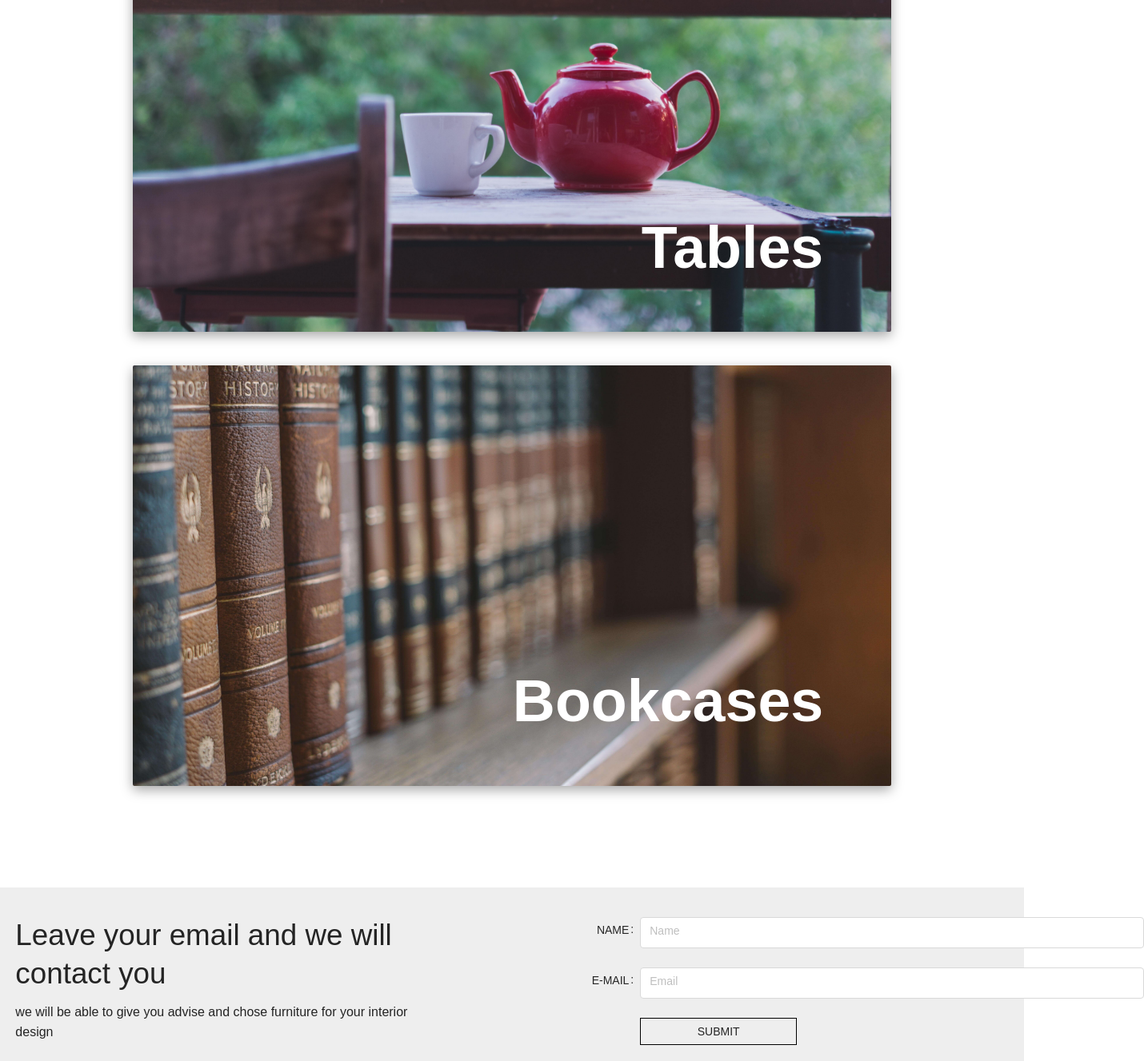
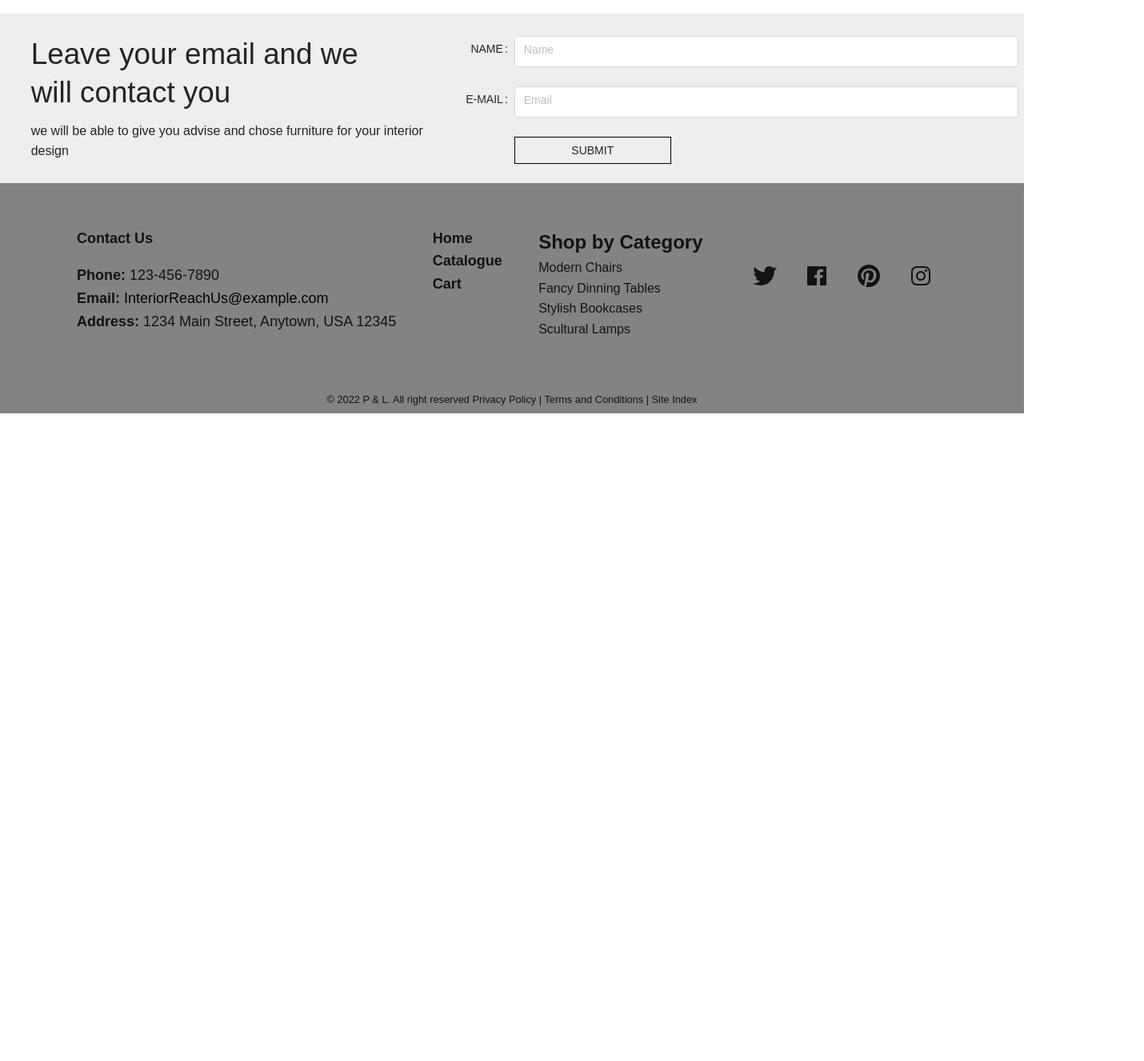
Before and after one commit to nat-laz/e-commerce-react-app, a React (Create React App) app: page /cataloge in a window 1280 px wide. Shown: the part 1470-2797 px from the top of the page at 80% size, 1430 px wide, since content can reach past the window. After the commit the page ends 1987 px from the top, so only its background shows below. Built offline with nearby package versions, Linux system fonts and the light colour scheme.

Commit message:
fixed ContactUS/fixed Catalogue height

```diff
--- a/src/pages/Cataloge.js
+++ b/src/pages/Cataloge.js
@@ -14,6 +14,14 @@ const Cataloge = () => {
         </Link>
       </div>
       <div className="cataloge-img ti">
+        <Link to={`/tables`}>
+          <div class="tag to">Tables</div>
+        </Link>
+        <Link to={"/tables"}>
+          <img src={require("../assets/cataloge/t.jpg")} alt="" />
+        </Link>
+      </div>
+      <div className="cataloge-img ti">
         <Link to={`/lamps`}>
           <div class="tag to">Lamps</div>
         </Link>
@@ -21,14 +29,7 @@ const Cataloge = () => {
           <img src={require("../assets/cataloge/lamp.jpg")} alt="" />
         </Link>
       </div>
-      <div className="cataloge-img ti">
-        <Link to={`/tables`}>
-          <div class="tag to">Tables</div>
-        </Link>
-        <Link to={"/tables"}>
-          <img src={require("../assets/cataloge/table.jpg")} alt="" />
-        </Link>
-      </div>
+
 
       <div className="cataloge-img ti">
         <Link to={`/bookcase`}>
--- a/src/pages/Footer.js
+++ b/src/pages/Footer.js
@@ -27,16 +27,17 @@ export default function Footer() {
     <>
       <div className="footer text-dark bg-medium ">
 
-        <div className="contactUsForm container-box1 bg-light  split">
+        <div className="contactUsForm  bg-light ">
           <div className="contactus-message">
-          <div className="weWillContact">
-            Leave your email and we
-            will contact you
-          </div>
-          <div className="para"><p>we will be able to give you advise and chose furniture for your interior design</p></div>
+          <h4 className="weWillContact">
+            Leave your email and we <br />
+            <span>will contact you</span>
+          </h4>
+          <p>we will be able to give you advise and chose furniture for your interior design</p>
           </div>
           <div>
-            <Form
+           <div className="contactus-message">
+           <Form
              style={{marginTop: "2em"}}
               name="basic"
               labelCol={{
@@ -98,6 +99,7 @@ export default function Footer() {
                 </button>
               </Form.Item>
             </Form>
+           </div>
           </div>
         </div>
 
--- a/src/style/Cataloge.css
+++ b/src/style/Cataloge.css
@@ -1,17 +1,18 @@
 .Cataloge {
-  width: 78%;
+  width: 82%;
   display: flex;
   flex-direction: column;
   align-items: center;
-  margin: 5em auto;
+  margin: 1em auto;
 }
 .cataloge-img {
   width: 95%;
-  height: 25em;
+  height: 14em;
   margin-bottom: 2em;
   position: relative;
   border-radius: 2px;
   box-shadow: rgba(0, 0, 0, 0.35) 0px 5px 15px;
+
 }
 
 .cataloge-img img {
@@ -30,19 +31,17 @@
   background-size: 200% 100%;
   background-position: -100%;
   display: inline-block;
-  /* padding: 5px 0; */
   position: relative;
   -webkit-background-clip: text;
   -webkit-text-fill-color: transparent;
   transition: all 0.3s ease-in-out;
   position: absolute !important;
-  right: 85px;
-  bottom: 47px;
+  right: 80px;
+  bottom: 0.8em;
   z-index: 1000;
-  /* padding: 2px; */
   color: #ffffff;
   font-weight: bold;
-  font-size: 3.5em;
+  font-size: 2em;
 }
 .tag:before {
   content: "";
@@ -63,10 +62,3 @@
 .tag:hover::before {
   width: 100%;
 }
-
-/* .ti:hover .to {
-  text-decoration: underline;
-}
-.cataloge-icon{
-  width: 2em;
-} */
--- a/src/style/Footer.css
+++ b/src/style/Footer.css
@@ -8,17 +8,7 @@
   margin-top: 20px;
   position: absolute;
   bottom: -230px;
-  width: 100vw;
-}
-.common {
-  padding-top: 5px;
-  padding-bottom: 10px;
-  border-radius: 4px;
-  width: 45em;
-}
-
-.common::placeholder {
-  opacity: 1;
+  width: 100%;
 }
 
 .contactUsForm {
@@ -27,6 +17,14 @@
   display: flex;
   align-items: center;
   justify-content: center;
+  width: 100%;
+}
+
+.contactus-message {
+  width: 40%;
+  display: flex;
+  flex-direction: column;
+  justify-content: flex-start;
 }
 
 .titles {
@@ -76,34 +74,6 @@
   top: 180px;
 }
 
-.contactUsForm {
-  height: 230px;
-  width: 100%;
-  position: absolute;
-  display: flex;
-  justify-content: space-around;
-  align-items: center;
-  /* padding-left: 8em; */
-}
-
-.contactus-message {
-  width: 40%;
-  display: flex;
-  flex-direction: column;
-  justify-content:flex-start;
-
-
-}
-
-.para {
-  display: flex;
-  justify-content: flex-start;
-}
-/* .contactus-message p {
-  width: min(45%, 300px);
-  margin: 0em;
-  text-align: center;
-} */
 .shopByCate {
   display: inline-block;
   height: 10px;
@@ -131,3 +101,13 @@
   line-height: 1.3em;
   margin-bottom: 0.3em;
 }
+.common {
+  padding-top: 5px;
+  padding-bottom: 10px;
+  border-radius: 4px;
+  width: 45em;
+}
+
+.common::placeholder {
+  opacity: 1;
+}
--- a/src/style/Pagination.css
+++ b/src/style/Pagination.css
@@ -16,5 +16,5 @@
 .Numero:hover {
   border: 1px solid rgba(33, 68, 69, 0.285);
   width: 60px;
-  height: 60px;
+
 }
```
Also changed, not shown: src/assets/cataloge/t.jpg (added).
